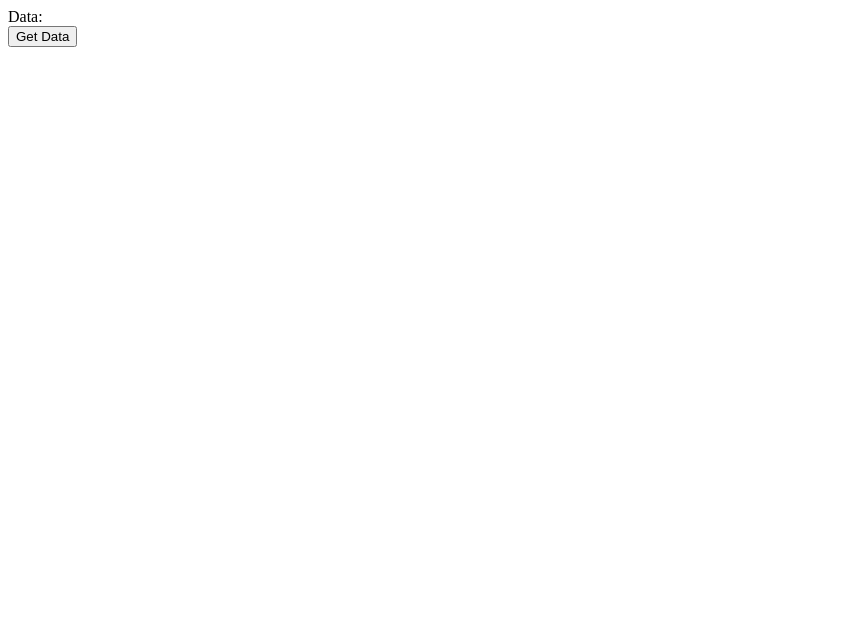
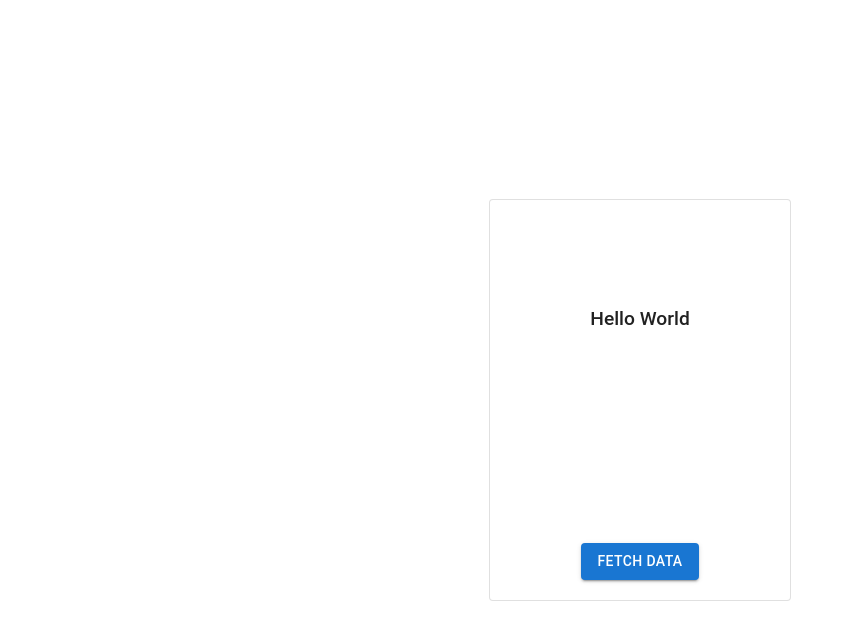
Before and after one commit to jayagr26/MernFern, a React (Create React App) app in the folder frontend/: page / in a window 1280 px wide. Shown: the top 640 px of the page, without its empty margins (0-846 px from the left). Built offline with nearby package versions, Linux system fonts and the light colour scheme.

Commit message:
created display

```diff
--- a/frontend/package.json
+++ b/frontend/package.json
@@ -3,6 +3,9 @@
   "version": "0.1.0",
   "private": true,
   "dependencies": {
+    "@emotion/react": "^11.11.1",
+    "@emotion/styled": "^11.11.0",
+    "@mui/material": "^5.13.6",
     "@testing-library/jest-dom": "^5.16.5",
     "@testing-library/react": "^13.4.0",
     "@testing-library/user-event": "^13.5.0",
--- a/frontend/src/App.css
+++ b/frontend/src/App.css
@@ -0,0 +1,31 @@
+body {
+  margin: 0;
+  font-family: "Roboto", "Helvetica", "Arial", sans-serif;
+}
+
+.display {
+  display: flex;
+  flex-direction: row;
+  height: 100vh;
+  align-items: center;
+  justify-content: center;
+}
+
+.display-card {
+  width: 300px;
+  height: 400px;
+  display: flex;
+  flex-direction: column;
+  align-items: center;
+}
+
+.display-card-content {
+  margin: auto 20px;
+  font-weight: 500;
+  font-size: 1.2rem;
+}
+
+button.display-card-button {
+  margin-top: auto;
+  margin-bottom: 20px;
+}
--- a/frontend/src/App.js
+++ b/frontend/src/App.js
@@ -1,20 +1,10 @@
-import { useState } from "react";
 import "./App.css";
+import Display from "./components/Display";
 
 function App() {
-  const [data, setData] = useState();
-
-  const fetchData = () => {
-    fetch("http://localhost:3000")
-      .then((res) => res.json())
-      .then((data) => setData(data.data));
-  };
-
   return (
     <div className="App">
-      <span>Data: {data}</span>
-      <br />
-      <button onClick={fetchData}>Get Data</button>
+      <Display content="Hello World" />
     </div>
   );
 }
--- /dev/null
+++ b/frontend/src/components/Display.js
@@ -0,0 +1,18 @@
+import { Button } from "@mui/material";
+import "../App.css";
+import Card from "@mui/material/Card";
+
+const Display = (props) => {
+  return (
+    <div className="display">
+      <Card variant="outlined" className="display-card">
+        <div className="display-card-content">{props.content}</div>
+        <Button variant="contained" className="display-card-button">
+          Fetch Data
+        </Button>
+      </Card>
+    </div>
+  );
+};
+
+export default Display;
```
Also changed, not shown: 1 other file (tests, documents, lock files or other folders).
